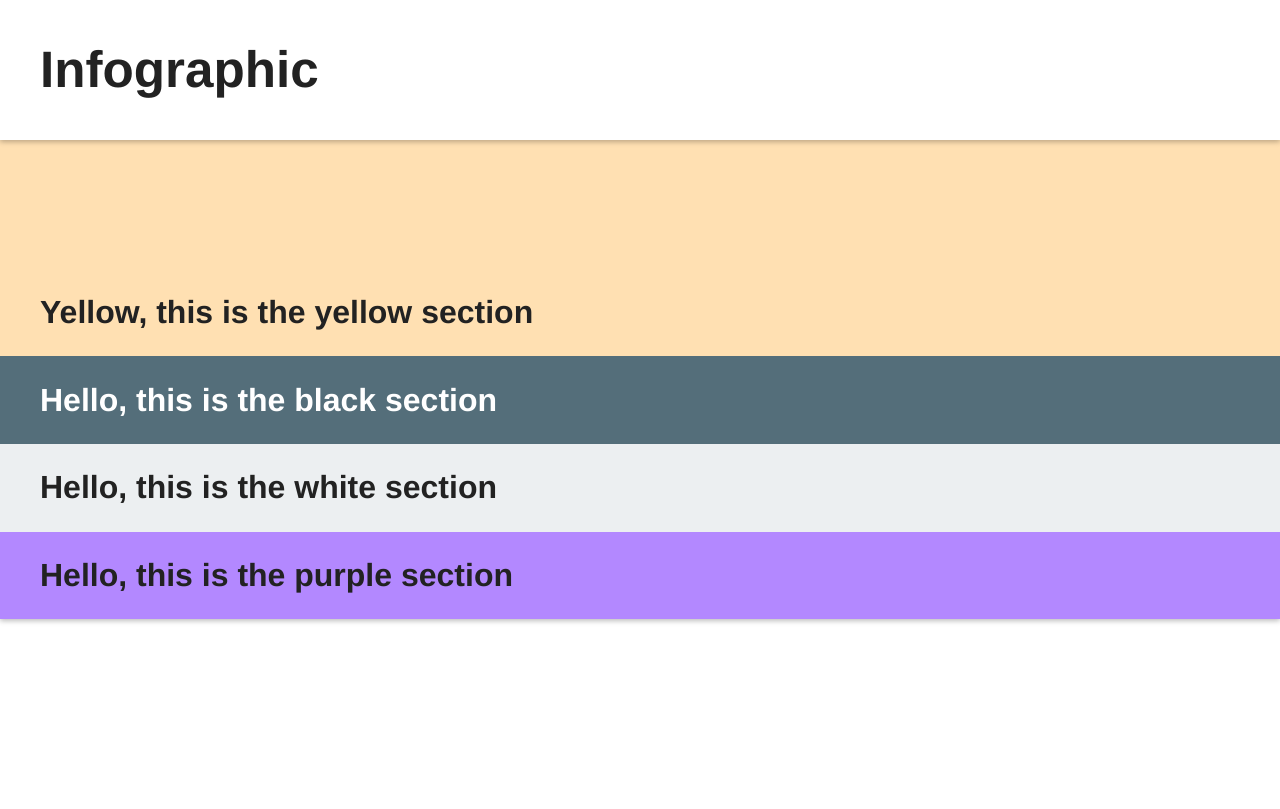
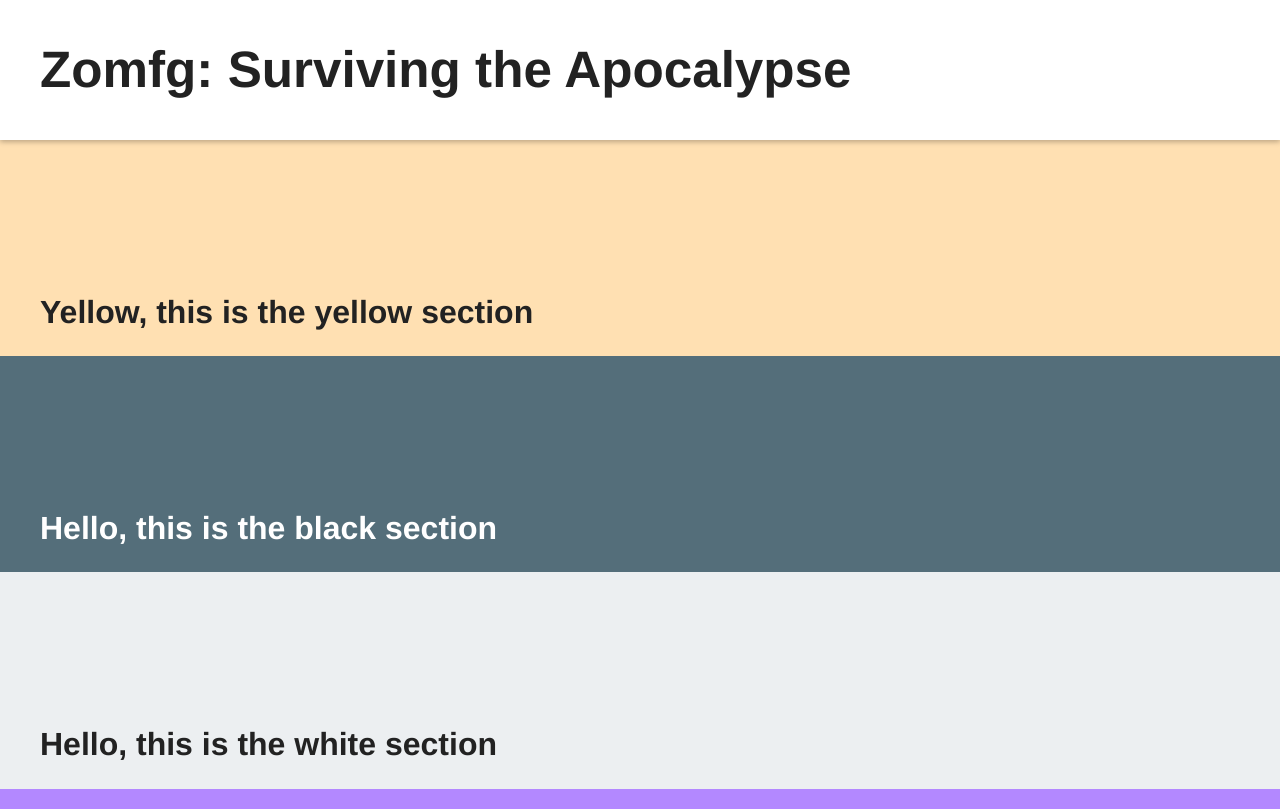
Before and after one commit to sse87/infographic, a website with bundled scripts: page html5-boilerplate/index.html in a window 1280 px wide. Shown: the top 809 px of the page. Built offline with nearby package versions, Linux system fonts and the light colour scheme; a web font is replaced by a local one.

Commit message:
Polishing

```diff
--- a/html5-boilerplate/css/main.css
+++ b/html5-boilerplate/css/main.css
@@ -100,7 +100,10 @@ body > footer {
 	text-align: center;
 	z-index: -1;
 }
-
+body > footer p {
+	margin-top: 110px;
+	font-size: 1.4em;
+}
 
 
 /* To fix margin overflow */
--- a/html5-boilerplate/index.html
+++ b/html5-boilerplate/index.html
@@ -28,7 +28,7 @@
 
 		<header>
 			<div class="limit">
-				<h1>Infographic</h1>
+				<h1>Zomfg: Surviving the Apocalypse</h1>
 			</div>
 			<div class="actions">
 				<div class="fab">
@@ -48,7 +48,8 @@
 
 		<footer>
 			<div class="limit">
-				<p>This infograph was made by <a href="#">JAÞ</a>, <a href="#">SK</a>, <a href="#">SSE</a> og <a href="#">UK</a>.
+				<p>This infograph was made by<br />
+				<a href="#">Jakob Þórðarsson</a> - <a href="#">Sigurbjörn Kristjánsson</a> - <a href="#">Sigurður Snær Eiríksson</a> - <a href="#">Unnar Kristjánsson</a>
 			</div>
 		</footer>
 
--- a/html5-boilerplate/js/sections/black.js
+++ b/html5-boilerplate/js/sections/black.js
@@ -10,7 +10,7 @@ $(document).ready(function () {
 	});
 	$('.main-content').append(base);
 
-	var wrapper = $('<div></div>', { 'class': 'limit' }).appendTo(base);
+	var wrapper = $('<div></div>', { 'class': 'limit', 'style': 'margin-top: 150px;' }).appendTo(base);
 	$('<h1>Hello, this is the black section</h1>').appendTo(wrapper);
 
 	// ...
--- a/html5-boilerplate/js/sections/purple.js
+++ b/html5-boilerplate/js/sections/purple.js
@@ -10,7 +10,7 @@ $(document).ready(function () {
 	});
 	$('.main-content').append(base);
 
-	var wrapper = $('<div></div>', { 'class': 'limit' }).appendTo(base);
+	var wrapper = $('<div></div>', { 'class': 'limit', 'style': 'margin-top: 150px;' }).appendTo(base);
 	$('<h1>Hello, this is the purple section</h1>').appendTo(wrapper);
 
 	// ...
--- a/html5-boilerplate/js/sections/white.js
+++ b/html5-boilerplate/js/sections/white.js
@@ -10,7 +10,7 @@ $(document).ready(function () {
 	});
 	$('.main-content').append(base);
 
-	var wrapper = $('<div></div>', { 'class': 'limit' }).appendTo(base);
+	var wrapper = $('<div></div>', { 'class': 'limit', 'style': 'margin-top: 150px;' }).appendTo(base);
 	$('<h1>Hello, this is the white section</h1>').appendTo(wrapper);
 
 	// ...
```
